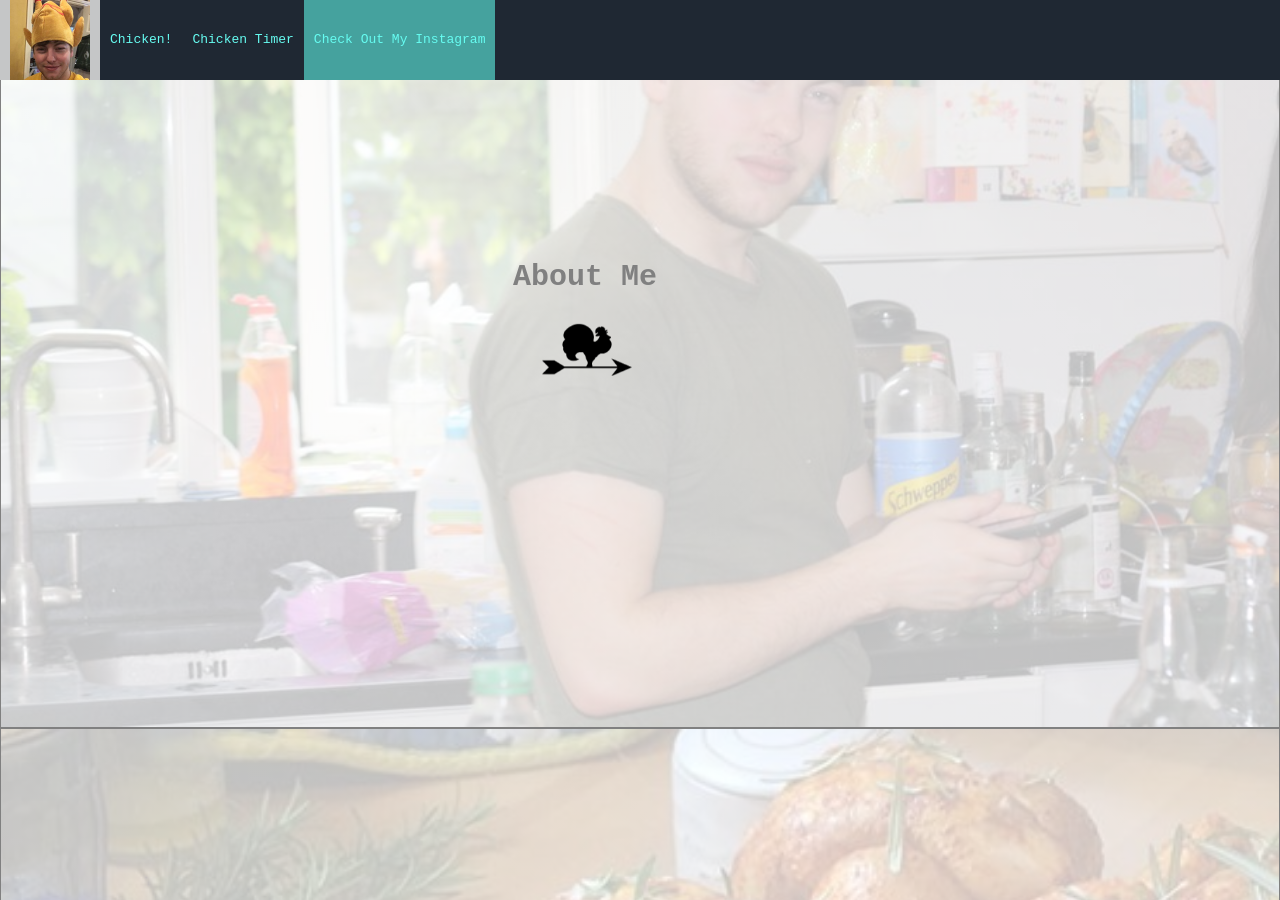
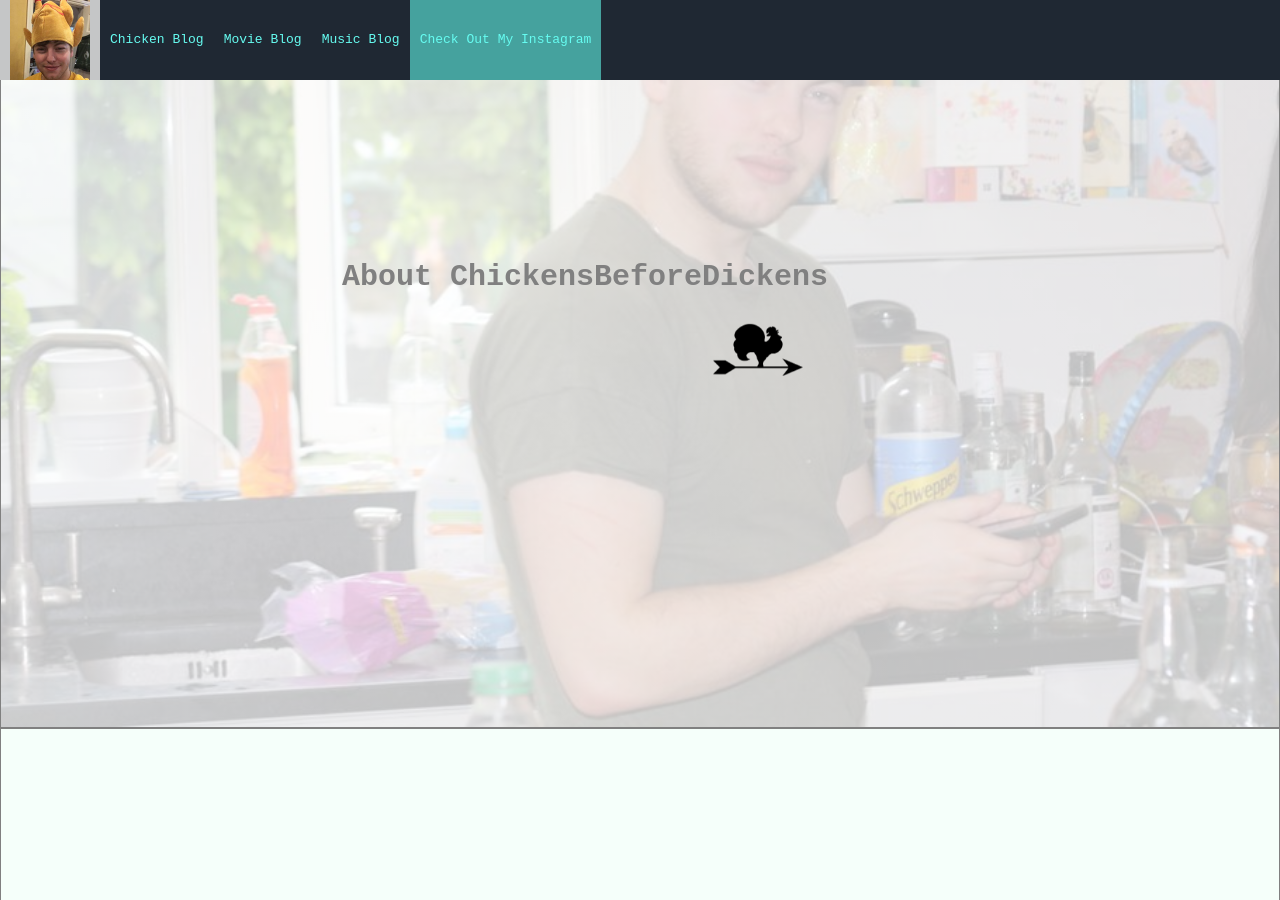
Before and after one commit to richa184/chickensbeforedickens, a Jekyll site: the page index.html, which Jekyll copies as it is, in a window 1280 px wide and 900 px high, scrolled down 254 px. Built offline with Jekyll 4.4.1, drawn with Linux system fonts in a browser that asks for light colours; a script that is not in the unit is left out; some of the changed text lies outside the part shown.

Commit message:
Update index.html

```diff
--- a/index.html
+++ b/index.html
@@ -12,8 +12,9 @@
 		<nav>
 			<ul>
 				<li><a href = "#about"><img src = "images/profile.jpg"></a></li>
-				<li><a href = "#recipe">Chicken!</a></li>
-				<li><a href = "#timer">Chicken Timer</a></li>
+				<li><a href = "#chicken">Chicken Blog</a></li>
+				<li><a href = "#movies">Movie Blog</a></li>
+				<li><a href = "#music">Music Blog</a></li>
 				<li><a class="active" href="#instagram">Check Out My Instagram</a></li>
 			</ul>
 		</nav>
@@ -24,26 +25,36 @@
 
 		<section id = "about">
 			<div class = "personal">
-				<h2> About Me </h2>
+				<h2> About ChickensBeforeDickens </h2>
 			</div>
 			<a href="links/about_me.html">
 				<img class="scroll1" src = "images/chicken_scroll.png" width = 90px>
 			</a>
 		</section>
 
-		<section id = "recipe">
+		<section id = "chicken">
 			<div class = "cooking">
-				<h2> Chicken Recipe!!! </h2>
-				<a href="links/recipe.html">
+				<h2> My CHANtastic Chicken Endeavours </h2>
+				<a href="chicken_blog.html">
 					<img class = "scroll" src = "images/chicken_scroll.png" width = 90px>
 				</a>
 			</div>
 		</section>
 
-		<section id = "timer">
-			<div class = "timer">
-				<h2> The CHANtastic Chicken Timer </h2>
-				<a href="links/timer.html">
+		<section id = "movies">
+			<div class = "film">
+				<h2> Read About my Favourite Movies </h2>
+				<a href="movie_blog.html">
+					<img class = "scroll" src = "images/chicken_scroll.png" width = 50px>
+				</a>
+			</div>
+		</section>
+
+
+		<section id = "music">
+			<div class = "songs">
+				<h2> Read About my Favourite Music </h2>
+				<a href="music_blog.html">
 					<img class = "scroll" src = "images/chicken_scroll.png" width = 50px>
 				</a>
 			</div>
```
